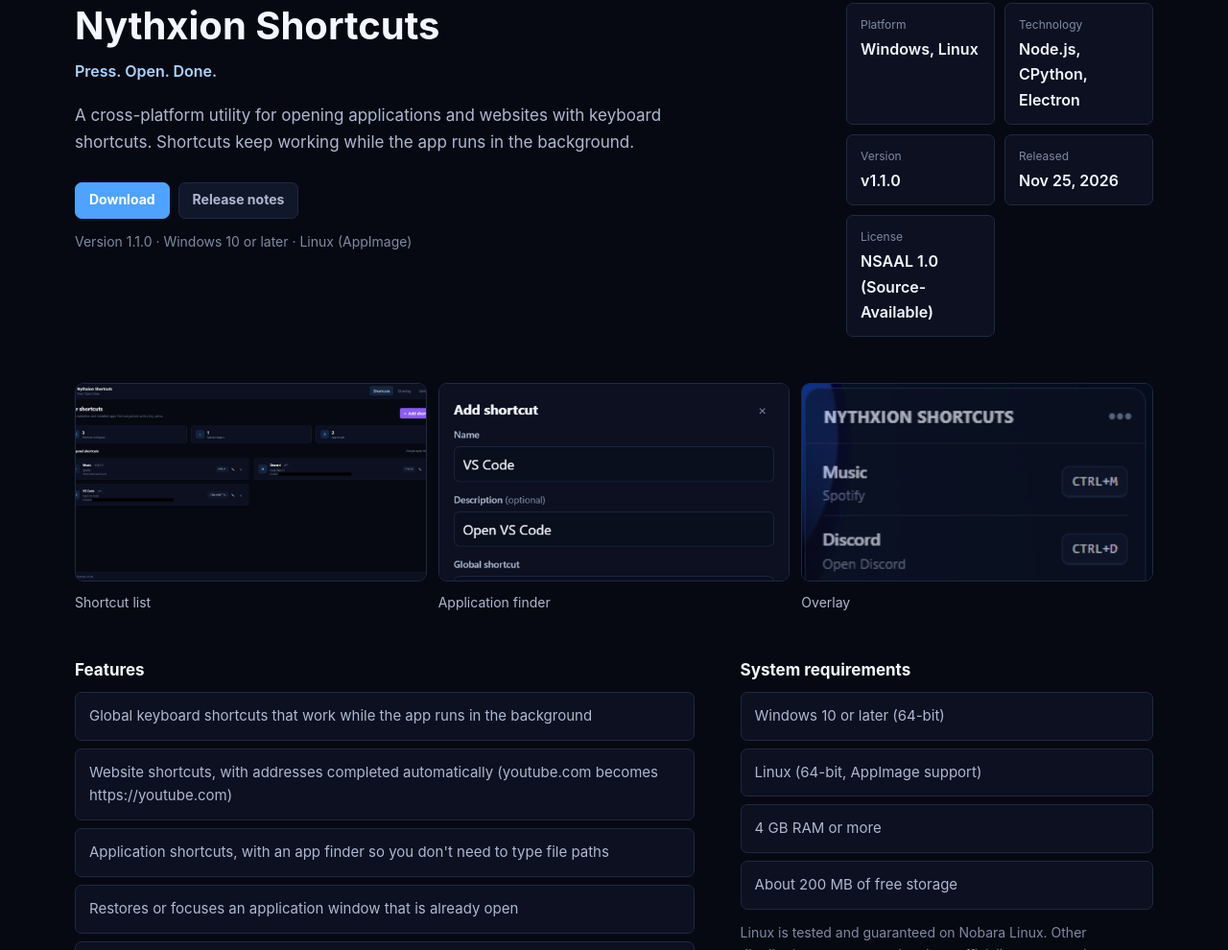
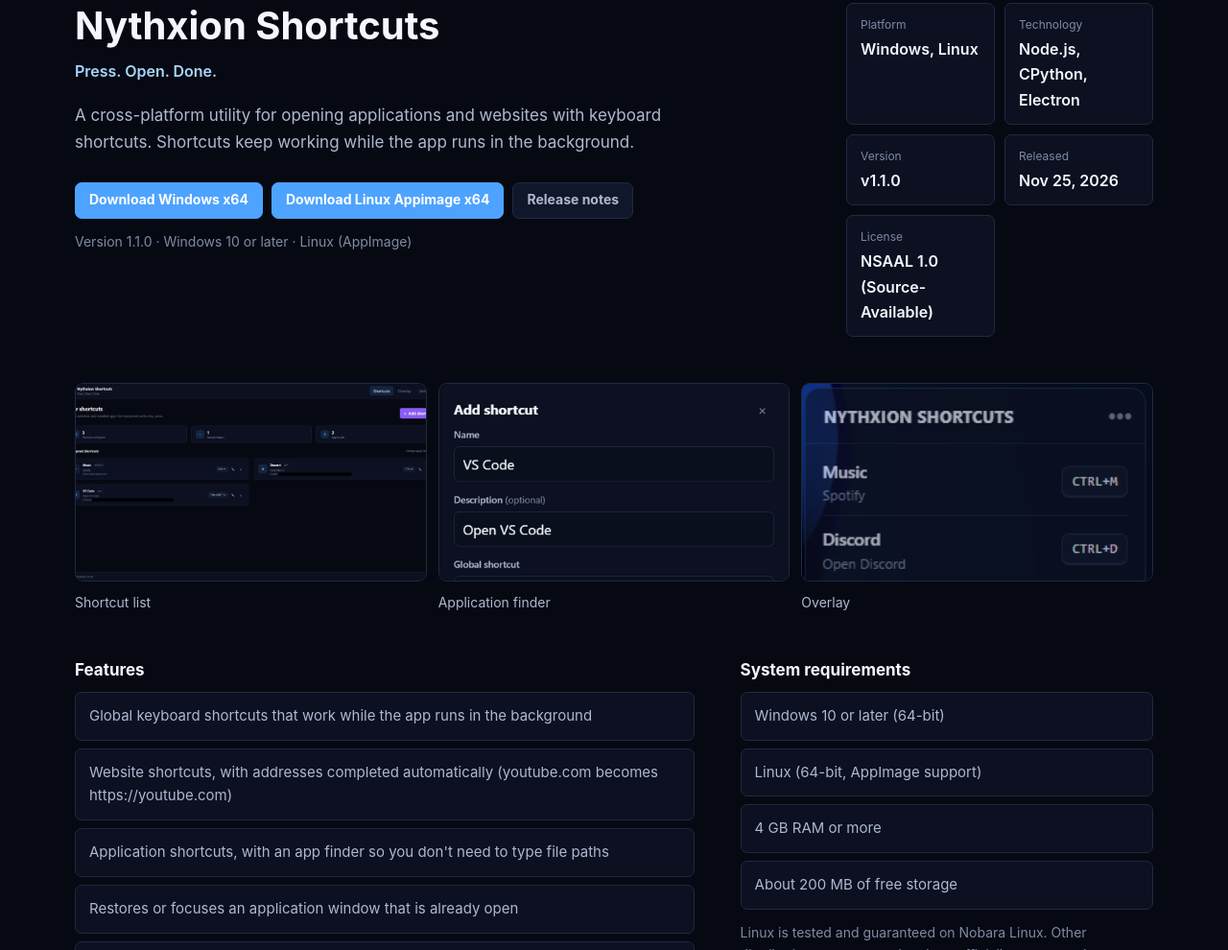
Before and after one commit to NythxionStudios/Development, a plain HTML site: page index.html in a window 1280 px wide. Shown: the part 4293-5283 px from the top of the page at 96% size. Drawn offline with Linux system fonts and the light colour scheme.

Commit message:
Update index.html

```diff
--- a/index.html
+++ b/index.html
@@ -595,7 +595,8 @@
         <p class="tagline">Press. Open. Done.</p>
         <p class="lead">A cross-platform utility for opening applications and websites with keyboard shortcuts. Shortcuts keep working while the app runs in the background.</p>
         <div class="actions">
-          <a class="btn btn-primary" href="https://github.com/NythxionStudios/Shortcuts/releases/tag/V.1.1.0" target="_blank" rel="noopener">Download</a>
+          <a class="btn btn-primary" href="https://github.com/NythxionStudios/Shortcuts/releases/download/V1.1.0/Nythxion.Shortcuts.Setup.1.0.0.exe target="_blank" rel="noopener">Download Windows x64</a>
+          <a class="btn btn-primary" href="https://github.com/NythxionStudios/Shortcuts/releases/download/V1.1.0/Nythxion.Shortcuts-1.0.0.AppImage" target="_blank" rel="noopener">Download Linux Appimage x64</a>
           <a class="btn" href="https://github.com/NythxionStudios/Shortcuts/releases/tag/V.1.1.0" target="_blank" rel="noopener">Release notes</a>
         </div>
         <p class="fine">Version 1.1.0 · Windows 10 or later · Linux (AppImage)</p>
```
